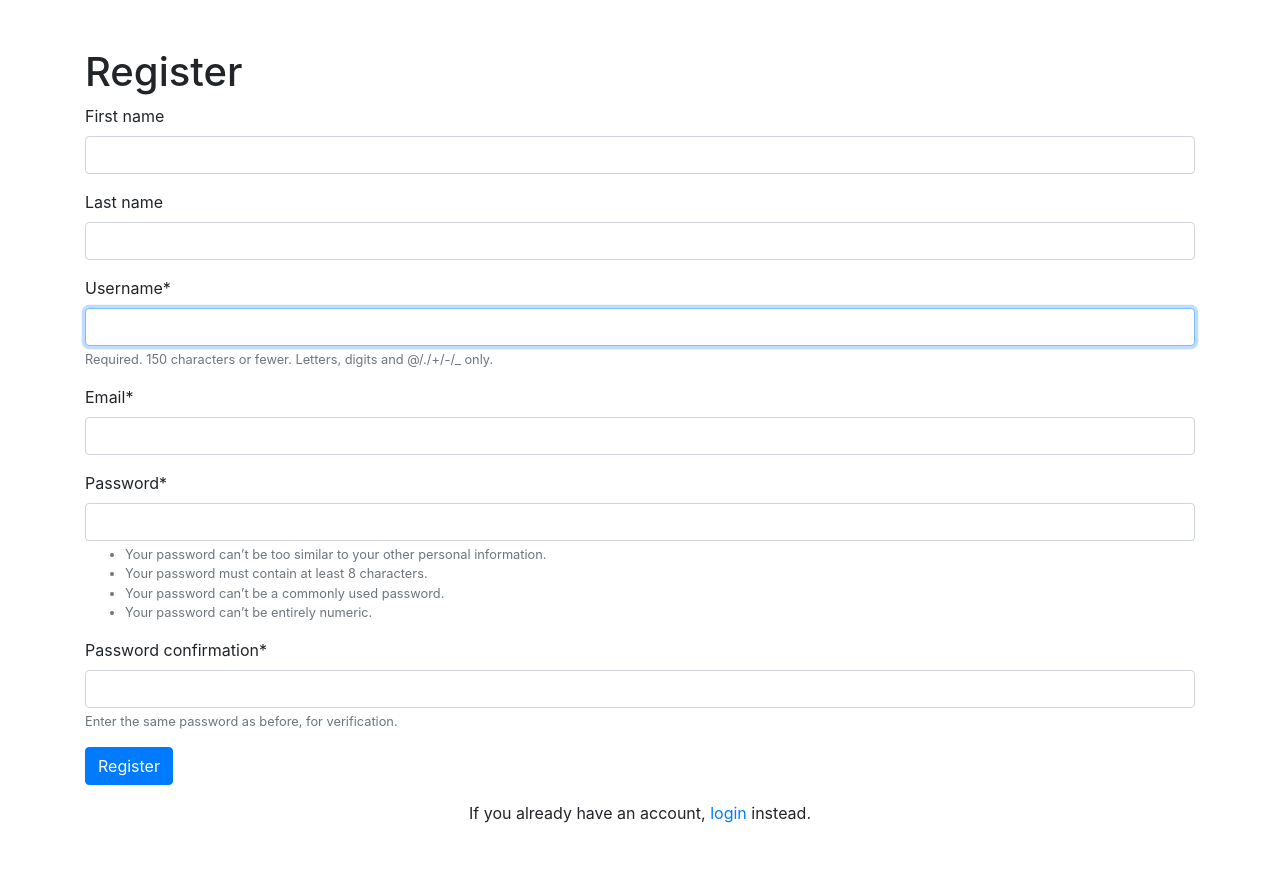
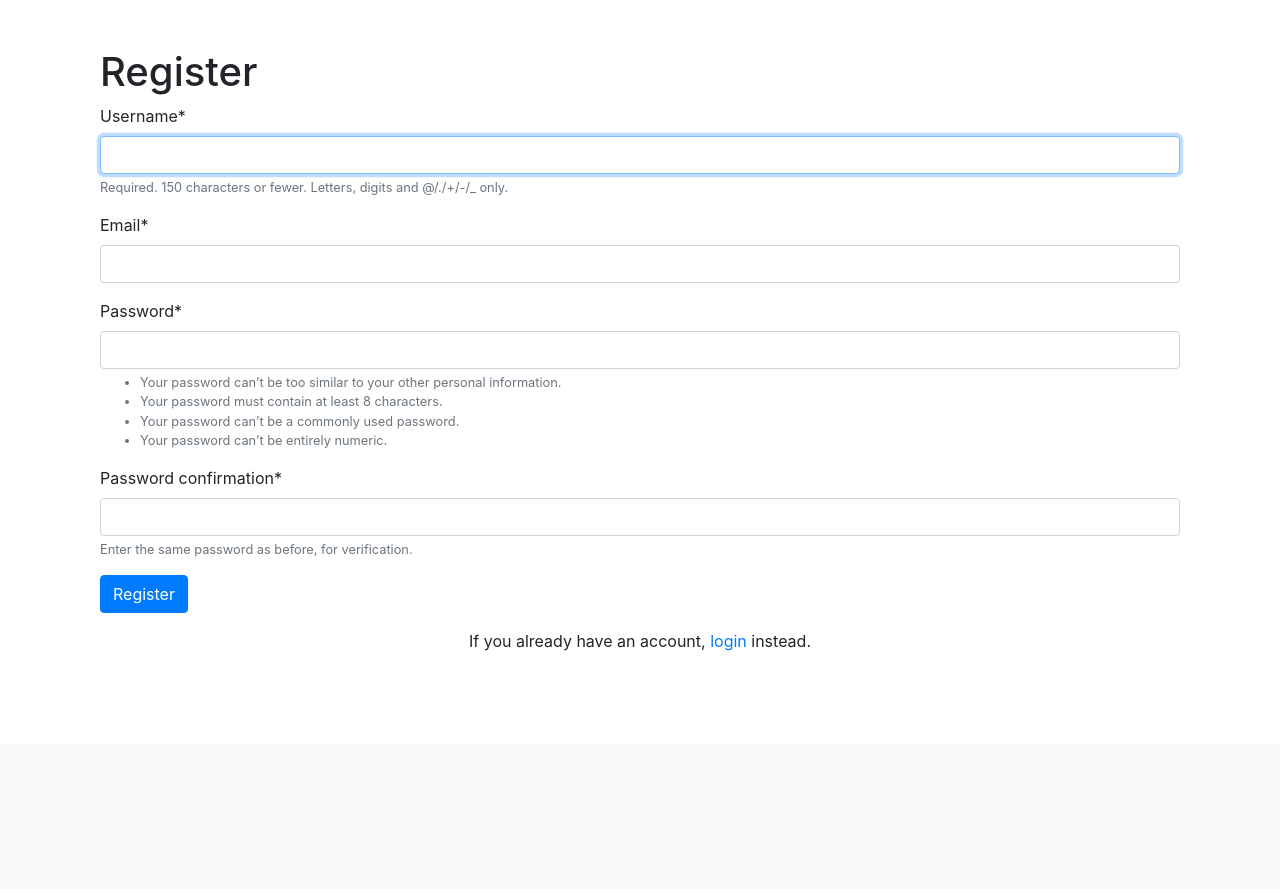
Before and after one commit to Abdelmasieh01/mysecrethater, a Django app: page /register/ in a window 1280 px wide. Shown: the part 56-945 px from the top of the page. After the commit the page ends 707 px from the top, so only its background shows below. Run offline with Django 4.2, Linux system fonts and the light colour scheme; some libraries are stand-ins or nearby versions.

Commit message:
Minor changes to templates items alignment
-Deleted forms.py firstname and lastname as they are not needed
-Alignment changes to register, send and login templates

```diff
--- a/logreg/forms.py
+++ b/logreg/forms.py
@@ -10,7 +10,7 @@ class NewCreationForm(UserCreationForm):
 
 	class Meta:
 		model = User
-		fields = ('first_name', 'last_name',"username", "email", "password1", "password2")
+		fields = ("username", "email", "password1", "password2")
 
 	def save(self, commit=True):
 		user = super(NewCreationForm, self).save(commit=False)
--- a/templates/login.html
+++ b/templates/login.html
@@ -46,13 +46,15 @@
 {% else %}
   <!--Login-->
   <div class="container py-5">
-    <h1>Login</h1>
+    <div class="col align-self-center">
+      <h1>Login</h1>
       <form method="POST">
         {% csrf_token %}
         {{ form|crispy }}
         <button class="btn btn-primary" type="submit">Login</button>
       </form>
-    <p class="text-center">Don't have an account? <a href="/register">Create an account</a>.</p>
+      <p class="text-center">Don't have an account? <a href="/register">Create an account</a>.</p>
+    </div>
   </div>
 {% endif %}
 {% endblock %}
--- a/templates/msgs/send.html
+++ b/templates/msgs/send.html
@@ -52,6 +52,7 @@
   </div>
 {% endif %}
 <div class="container">
+  <div class="row align-self-center">
     <div class="col align-self-center">
       <form method="POST" style="text-align:center; padding-top: 15px; font-size: 0px;">
         {% csrf_token %}
@@ -60,4 +61,5 @@
       </form>
     </div>
   </div>
+</div>
 {% endblock %}
--- a/templates/register.html
+++ b/templates/register.html
@@ -45,6 +45,7 @@
 {% else %}
 	<!--Register-->
 	<div class="container py-5">
+		<div class="col align-self-center">
 			<h1>Register</h1>
 			<form method="POST">
 				{% csrf_token %}
@@ -53,5 +54,6 @@
 			</form>
 			<p class="text-center">If you already have an account, <a href="/login">login</a> instead.</p>
 		</div>
+	</div>
 {% endif %}
 {% endblock %}
```
Lines whose indentation alone changed are shown as unchanged.
